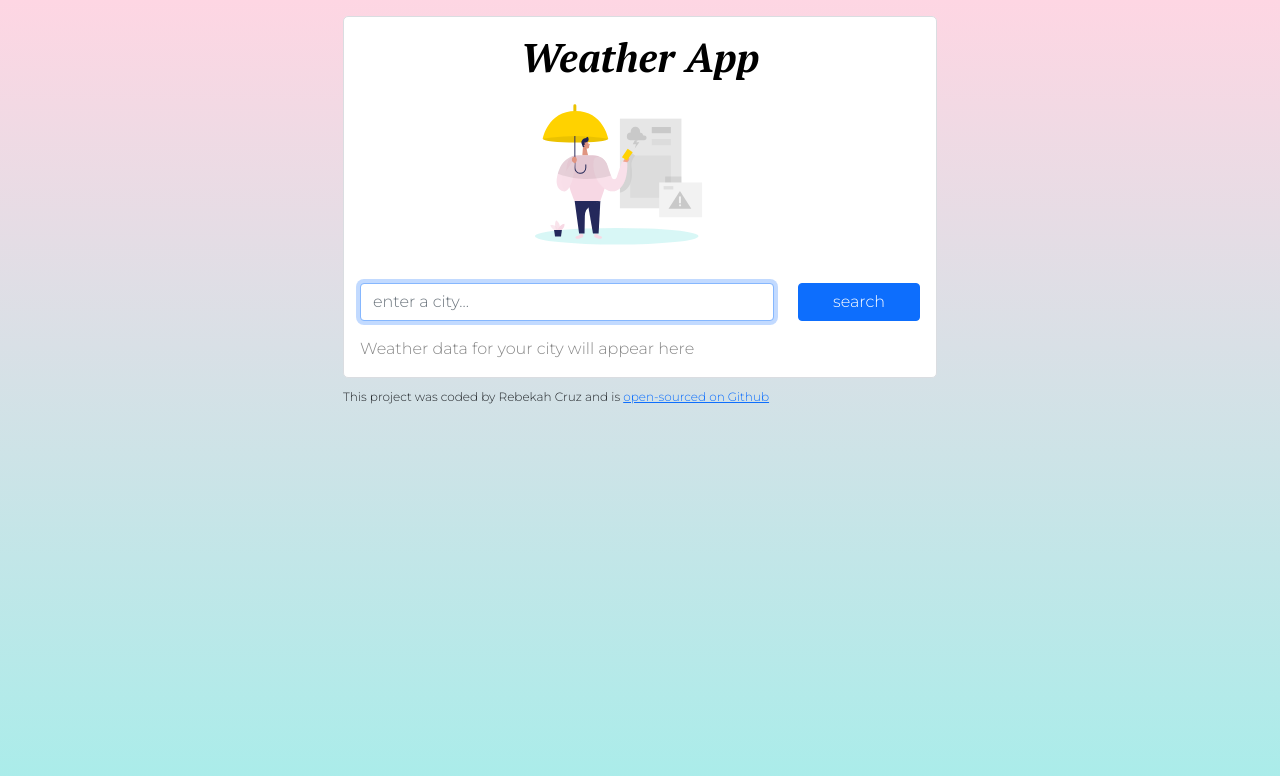
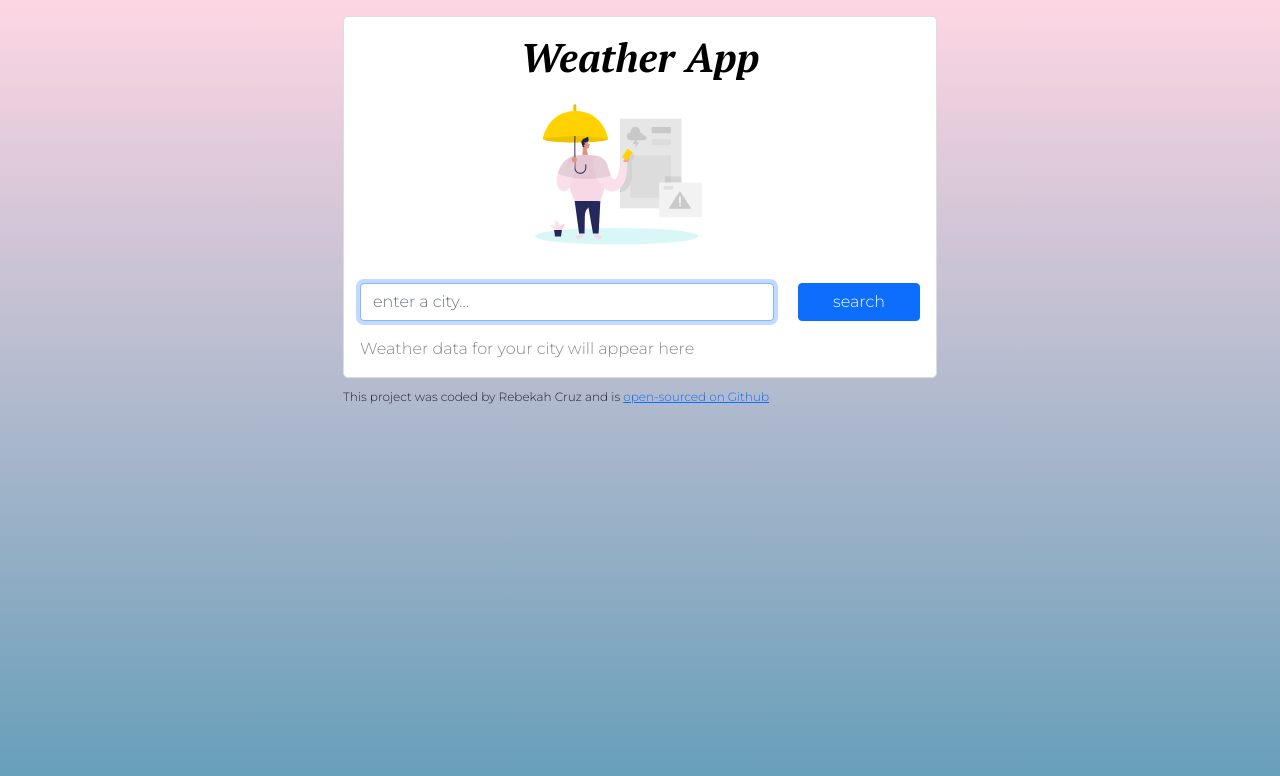
Before and after one commit to bexter89/react-weather-app, a React (Create React App) app: page / in a window 1280 px wide. Shown: the top 776 px of the page. Built offline with nearby package versions, Linux system fonts and the light colour scheme; what react-animations would draw is missing.

Commit message:
adjust styling

```diff
--- a/src/App.css
+++ b/src/App.css
@@ -1,5 +1,5 @@
 html {
-  background: linear-gradient(to top, #a8edea 0%, #fed6e3 100%);
+  background: linear-gradient(to top, #639db8 0%, #fed6e3 100%);
   background-position: center;
   background-repeat: no-repeat;
   background-attachment: fixed;
--- a/src/FutureDay.css
+++ b/src/FutureDay.css
@@ -4,7 +4,7 @@
 }
 
 .FutureDay:hover {
-  background-color: aliceblue;
+  background-color: #F2F2F2;
   border-radius: 5px;
   box-shadow: 0px 3px 5px -5px #6E6E6E;
 }
--- a/src/TodaysWeather.css
+++ b/src/TodaysWeather.css
@@ -1,5 +1,5 @@
 .TodaysWeather {
-  background-color: aliceblue;
+  background-color: #F2F2F2;
   border-radius: 8px;
   padding: .25em 1em;
   padding-bottom: 0;
@@ -19,7 +19,7 @@
 }
 .TodaysWeather li {
   font-size: .9em;
-  line-height: 1.25;
+  line-height: 1.5;
   list-style: none;
 }
 
```
